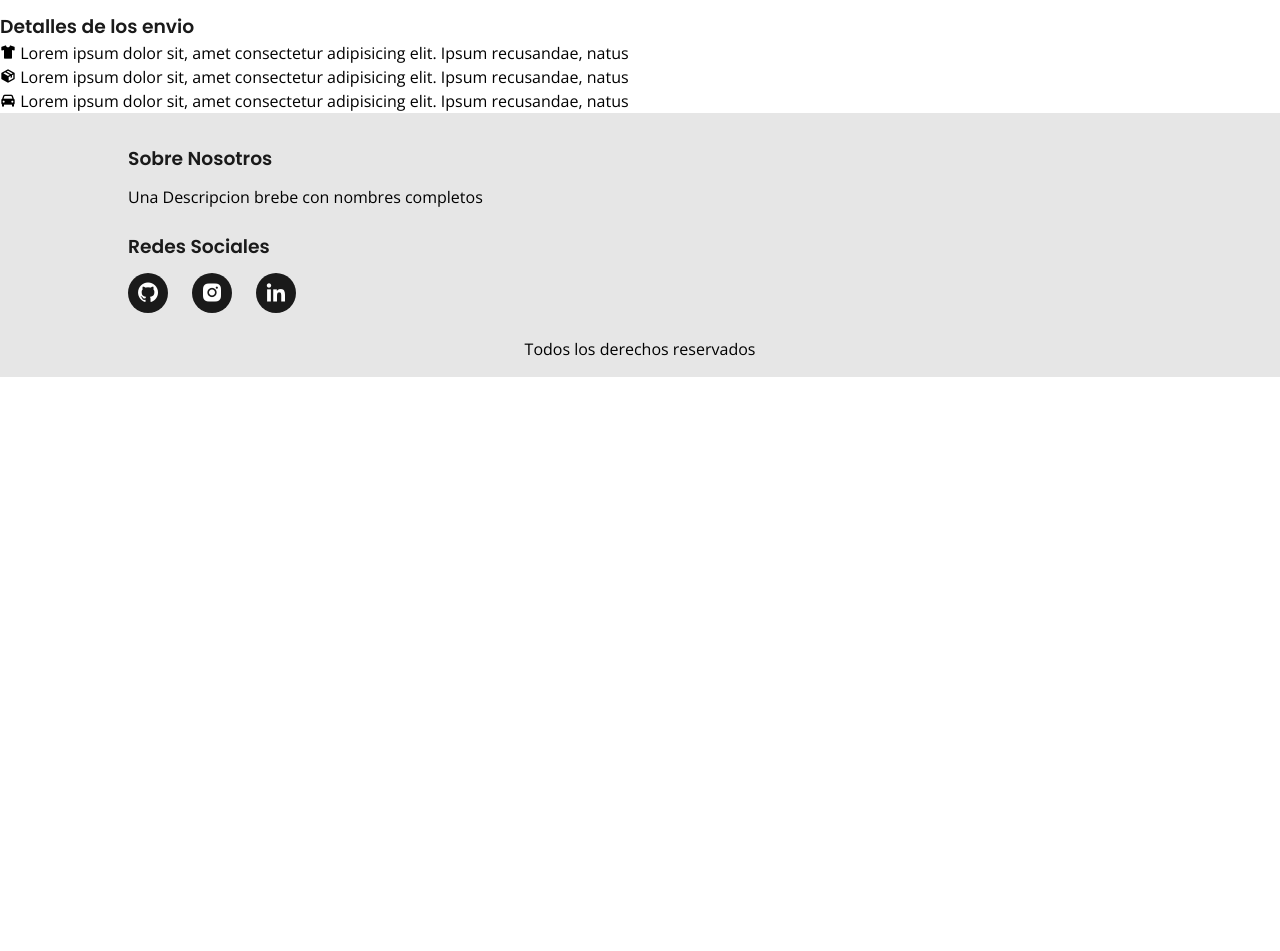
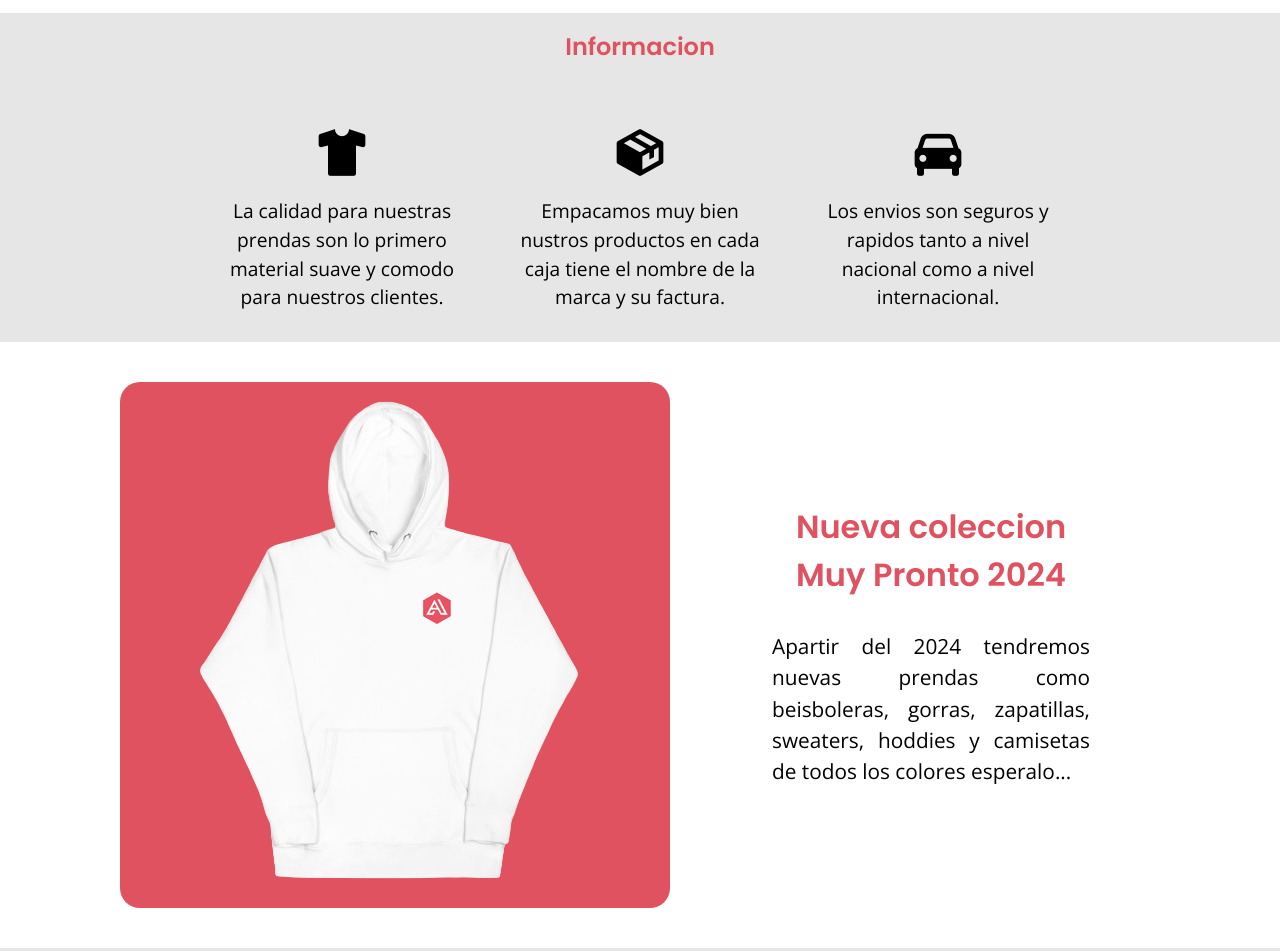
Before and after one commit to JesusBernal2020/front-end-02-project-shopping-cart-vanilla-js, a plain HTML site: page index.html in a window 1280 px wide. Shown: the part 1342-2293 px from the top of the page. Before the commit the page ends 1719 px from the top, so only its background shows below. Drawn offline with nearby package versions, Linux system fonts and the light colour scheme; no server answers.

Commit message:
second commit shopping cart

```diff
--- a/assets/css/style.css
+++ b/assets/css/style.css
@@ -146,10 +146,6 @@ body.dark {
 
   /*aqui color anotify*/
 
-  .products__title {
-    color: var(--bg-color);
-  }
-
   .product__title {
     color: var(--bg-color);
   }
@@ -188,7 +184,27 @@ body.dark {
     background-color: rgb(65, 65, 65);
   }
 
+  .section-services {
+    background-color: rgb(15, 15, 15);
+  }
+
+  .icons {
+    color: var(--bg-color);
+  }
+
+  .service-logo {
+    color: var(--bg-color);
+  }
+
   .text-card {
+    color: var(--bg-color);
+  }
+
+  .text-box h2 {
+    color: var(--primary-color);
+  }
+
+  .text-box p {
     color: var(--bg-color);
   }
 
@@ -501,6 +517,8 @@ body.dark {
 
 .products__title {
   margin-bottom: var(--sp-1-5);
+  text-align: center;
+  color: var(--primary-color);
 }
 
 .product__title {
@@ -684,6 +702,79 @@ body.dark {
 .close:focus {
   color: var(--primary-color);
   cursor: pointer;
+}
+
+/*send section*/
+.section-services {
+  background-color: var(--card-color);
+}
+
+.services-title {
+  padding-top: 1rem;
+  text-align: center;
+  color: var(--primary-color);
+}
+
+.services-logos {
+  display: flex;
+  flex-direction: column;
+  align-items: center;
+  gap: 2rem;
+  padding: 30px 30px;
+}
+
+.service-logo {
+  display: flex;
+  flex-direction: column;
+  align-items: center;
+  width: 250px;
+  text-align: center;
+  text-align: justify;
+}
+
+.icons {
+  font-size: 3rem;
+}
+
+/*new product*/
+
+.new-product {
+  padding: 1rem;
+  display: flex;
+  flex-direction: column;
+  align-items: center;
+  gap: 2rem;
+}
+
+.new-boximg {
+  background-color: var(--primary-color);
+  padding: 10px 20px;
+  border-radius: 20px;
+}
+
+.new-boximg img {
+  transition: transform 0.3s ease-in-out;
+}
+
+.new-boximg:hover img {
+  transform: translateY(-10px);
+}
+
+.text-box {
+  display: flex;
+  flex-direction: column;
+  gap: 2rem;
+  justify-content: center;
+  text-align: center;
+  padding: 0 35px;
+}
+
+.text-box h2 {
+  color: var(--primary-color);
+}
+
+.text-box p {
+  text-align: justify;
 }
 
 /*footer*/
@@ -911,6 +1002,56 @@ body.dark {
     padding-bottom: var(--sp-1-5);
   }
 
+  .services-title {
+    padding-bottom: 1.5;
+    text-align: center;
+    font-size: 1.5rem;
+  }
+
+  .services-logos {
+    padding-top: 3rem;
+    display: flex;
+    flex-direction: row;
+    gap: 3rem;
+  }
+
+  .service-logo {
+    display: flex;
+    flex-direction: column;
+    align-items: center;
+    width: 250px;
+    text-align: center;
+  }
+
+  .text-services {
+    font-size: 17px;
+  }
+
+  .icons {
+    font-size: 3rem;
+  }
+
+  .new-product {
+    padding: 1rem;
+    display: flex;
+    flex-direction: row;
+    align-items: center;
+    gap: 2rem;
+    padding: 40px 20px;
+  }
+
+  .new-boximg {
+    background-color: var(--primary-color);
+    padding: 10px 20px;
+    border-radius: 20px;
+    width: 350px;
+  }
+
+  /* .new-boximg img {
+    height: 350px;
+    width: 400px;
+  } */
+
   .cart {
     top: var(--header-height);
   }
@@ -929,4 +1070,61 @@ body.dark {
   .hero-title {
     font-size: 4rem;
   }
+
+  .services-logos {
+    display: flex;
+    flex-direction: row;
+    justify-content: center;
+    gap: 3rem;
+  }
+
+  .service-logo {
+    display: flex;
+    flex-direction: column;
+    align-items: center;
+    width: 250px;
+    text-align: center;
+  }
+
+  .text-services {
+    font-size: 1.2rem;
+  }
+
+  .icons {
+    font-size: 3.5rem;
+  }
+
+  .new-boximg {
+    width: 500px;
+  }
+
+  .new-product {
+    margin: 0 50px;
+  }
+
+  .text-box h2 {
+    font-size: 2rem;
+  }
+
+  .text-box p {
+    font-size: 1.2rem;
+  }
 }
+
+@media (min-width: 1024px) {
+  .new-boximg {
+    width: 550px;
+  }
+
+  .new-product {
+    margin: 0 100px;
+  }
+
+  .text-box {
+    padding: 0 70px;
+  }
+
+  .text-box p {
+    font-size: 1.3rem;
+  }
+}
--- a/assets/js/components/cart.js
+++ b/assets/js/components/cart.js
@@ -130,44 +130,18 @@ function cart(db, printProducts) {
     return total;
   }
 
-  // function checkout() {
-  //   for (const item of cart) {
-  //     const productFinded = db.find((p) => p.id === item.id);
-  //     let stockStatick;
-  //     for (const item of db) {
-  //       stockStatick = item.quantity;
-  //     }
-
-  //     if (productFinded.quantity) {
-  //       productFinded.quantity -= item.qty;
-  //     }
-
-  //     if (productFinded.quantity <= 0) {
-  //       productFinded.quantity = stockStatick;
-  //       console.log(`no hay mas prendas solo ${productFinded.quantity}`);
-  //     } else {
-  //       window.alert("gracias por su compra");
-  //       cart = [];
-  //     }
-  //   }
-
-  //   printCart();
-  //   printProducts();
-  // }
-
   function checkout() {
     for (const item of cart) {
       const productFinded = db.find((p) => p.id === item.id);
 
       if (productFinded) {
         if (productFinded.quantity >= item.qty) {
-          // Verificar si hay suficiente stock
           productFinded.quantity -= item.qty;
         } else {
-          console.log(
-            `No se puede comprar. Stock insuficiente para ${productFinded.name}.`
+          window.alert(
+            `No se puede comprar esa cantidad. solo hay ${productFinded.quantity} prendas de la referencia: ${productFinded.name} en el Stcok.`
           );
-          return; // Salir de la función si no hay suficiente stock
+          return;
         }
       }
     }
--- a/index.html
+++ b/index.html
@@ -4,6 +4,7 @@
     <meta charset="UTF-8" />
     <meta name="viewport" content="width=device-width, initial-scale=1.0" />
     <title>Carrito Compras</title>
+    <link rel="icon" href="assets/images/favicon.ico">
     <link
       href="https://fonts.googleapis.com/css2?family=Open+Sans:wght@300;400;600;700&family=Poppins:wght@300;400;600;700&display=swap"
       rel="stylesheet"
@@ -47,10 +48,16 @@
 
             <ul class="nav__list">
               <li class="nav__items">
-                <a href="#" class="nav__link">Inicio</a>
+                <a href="#home" class="nav__link">Inicio</a>
               </li>
               <li class="nav__items">
-                <a href="#" class="nav__link">Productos</a>
+                <a href="#products" class="nav__link">Productos</a>
+              </li>
+               <li class="nav__items">
+                <a href="#information" class="nav__link">Informacion</a>
+              </li>
+               <li class="nav__items">
+                <a href="#about" class="nav__link">Sobre Nosotros</a>
               </li>
             </ul>
           </div>
@@ -72,7 +79,7 @@
 
     <!-- main -->
     <main class="main">
-       <section class="hero">
+       <section class="hero" id="home">
         <div class="overlay"></div>
         <div class="container-hero">
           <div class="logo-hero">
@@ -91,7 +98,7 @@
       </section>
       <!--start product section-->
       <!--end product section-->
-      <section class="products section">
+      <section class="products section" id="products">
         <h2 class="products__title section--title">Products</h2>
         <div class="products__container container">
           <article class="product">
@@ -159,29 +166,44 @@
       </section>
       <!--end product section-->
       <!--start send section-->
-      <section class="section-services">
+      <section class="section-services" id="information">
         <article>
-          <h3>Detalles de los envio</h3>
+          <h3 class="services-title">Informacion</h3>
           <div>
             <div class="services-logos">
               <div class="service-logo">
-                <span><i class='bx bxs-t-shirt'></i></span>
-                <span>Lorem ipsum dolor sit, amet consectetur adipisicing elit. Ipsum recusandae, natus</span>
+                <span class="icons"><i class='bx bxs-t-shirt'></i></span>
+                <span class="text-services">La calidad para nuestras prendas son lo primero material suave y comodo para nuestros clientes.</span>
               </div>
               <div class="service-logo">
-                <span><i class='bx bxs-package'></i></span>
-                <span>Lorem ipsum dolor sit, amet consectetur adipisicing elit. Ipsum recusandae, natus</span>
+                <span class="icons"><i class='bx bxs-package'></i></span>
+                <span class="text-services">Empacamos muy bien nustros productos en cada caja tiene el nombre de la marca y su factura.</span>
               </div>
               <div class="service-logo">
-                <span><i class='bx bxs-car'></i></span>
-                <span>Lorem ipsum dolor sit, amet consectetur adipisicing elit. Ipsum recusandae, natus</span>
+                <span class="icons"><i class='bx bxs-car'></i></span>
+                <span class="text-services">Los envios son seguros y rapidos tanto a nivel nacional como a nivel internacional.</span>
               </div>
             </div>
           </div>
         </article>
       </section>
+      <!--end send section-->
+      <!--star productosNew section-->
+      <section class="new-product">
+        <article>
+          <div class="new-boximg">
+            <img src="/assets/images/hoddienAcademlo.png" alt="">
+          </div>
+        </article>
+        <article>
+          <div class="text-box">
+            <h2>Nueva coleccion Muy Pronto 2024</h2>
+            <p>Apartir del 2024 tendremos nuevas prendas como beisboleras, gorras, zapatillas, sweaters, hoddies y camisetas de todos los colores esperalo...</p>
+          </div>
+        </article>
 
-      <!--end send section-->
+      </section>
+      <!--end productosNew section-->
     </main>
 
     <!-- cart -->
@@ -235,12 +257,18 @@
     </div>
 
    <!--  Footer -->
-   <footer class="footer section">
+   <footer class="footer section" id="about">
     <div class="footer__container container">
       <div class="footer__top">
         <div class="footer__left">
           <h3 class="footer__title">Sobre Nosotros</h3>
-          <p class="footer__text">Una Descripcion brebe con nombres completos</p>
+          <p>Empresa dedicada a la venta y creacion de prendas</p>
+          <ul class="footer__text">
+            <li><b>Pais: </b>Colombia</li>
+            <li><b>Ciudad: </b>Medellin</li>
+            <li><b>Direccion:</b>calle 38 # 53 - 78</li>
+            <li><b>Telefono:</b>+57 312 546 7898</li>
+          </ul>
         </div>
         <div class="footer__right">
           <h3 class="footer__title">Redes Sociales</h3>
@@ -264,7 +292,7 @@
         </div>
       </div>
       <div class="footer__bottom">
-        <p class="footer__text">Todos los derechos reservados</p>
+        <p class="footer__text"><i>Jesus.Code </i> &copy; Todos los derechos reservados</p>
       </div>
     </div>
    </footer>
```
Also changed, not shown: assets/images/favicon.ico (added), assets/images/hoddienAcademlo.png (added).
